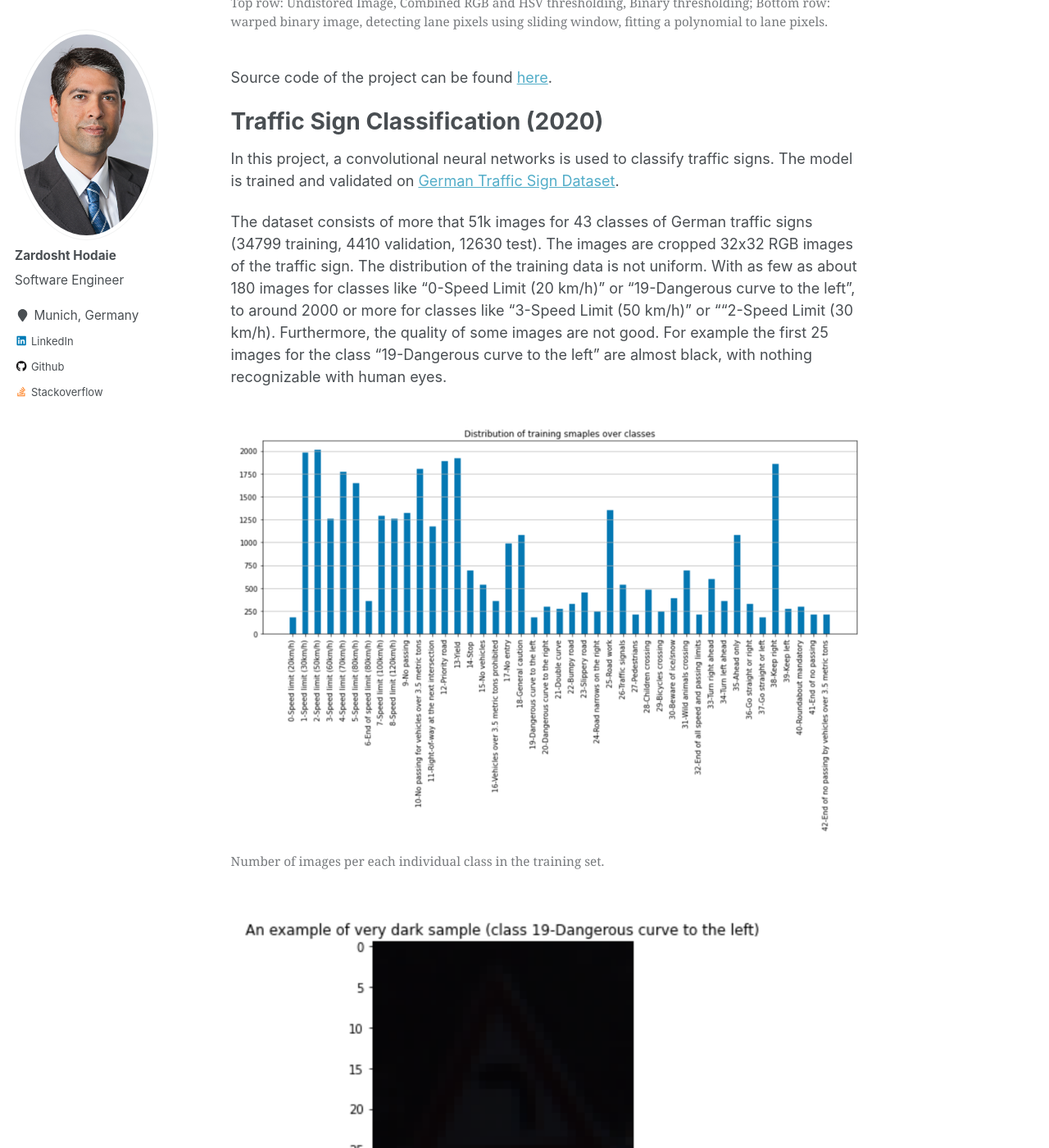
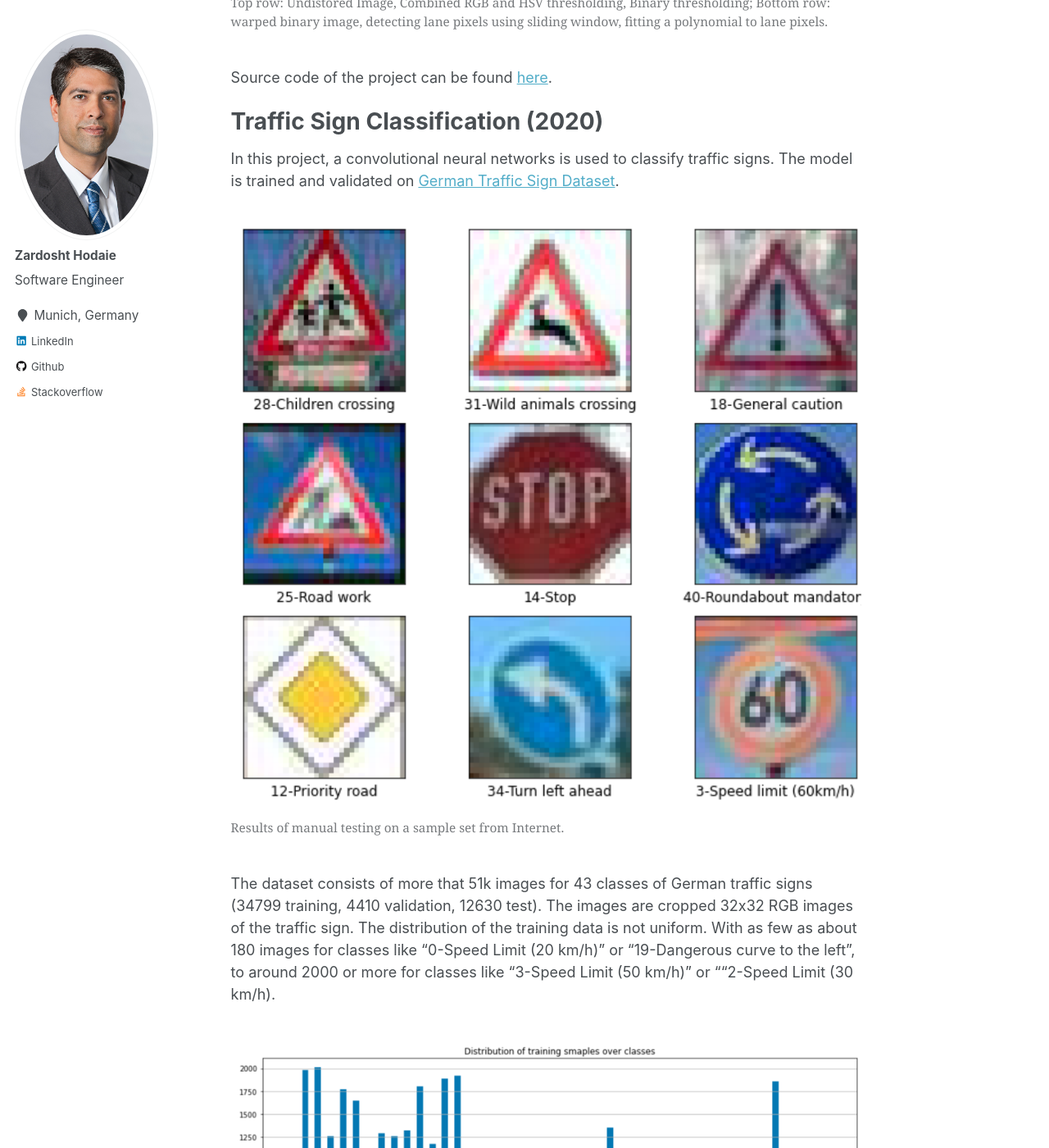
Before and after one commit to zardosht/zardosht.github.io, a Jekyll site: the page built from _pages/projects.md, in a window 1280 px wide and 1400 px high, scrolled down 5952 px. Shown: the whole window at 82% size. Built offline with Jekyll 4.4.1, drawn with Linux system fonts in a browser that asks for light colours; nearby versions of some CDN libraries; some of the changed text lies outside the part shown.

```diff
--- a/_pages/projects.md
+++ b/_pages/projects.md
@@ -112,12 +112,20 @@
 
 In this project, a convolutional neural networks is used to classify traffic signs. The model is trained and validated on [German Traffic Sign Dataset](http://benchmark.ini.rub.de/?section=gtsrb&subsection=dataset).
 
-The dataset consists of more that 51k images for 43 classes of German traffic signs (34799 training, 4410 validation, 12630 test). The images are cropped 32x32 RGB images of the traffic sign. The distribution of the training data is not uniform. With as few as about 180 images for classes like "0-Speed Limit (20 km/h)" or "19-Dangerous curve to the left", to around 2000 or more for classes like "3-Speed Limit (50 km/h)" or ""2-Speed Limit (30 km/h). Furthermore, the quality of some images are not good. For example the first 25 images for the class "19-Dangerous curve to the left" are almost black, with nothing recognizable with human eyes.
+<figure>
+  <img src="{{site.url}}/images/projects/traffic_sign_classifier/results.png" alt="Results of manual testing on a sample set from Internet."/>
+  <figcaption>Results of manual testing on a sample set from Internet.</figcaption>
+</figure>
+
+The dataset consists of more that 51k images for 43 classes of German traffic signs (34799 training, 4410 validation, 12630 test). The images are cropped 32x32 RGB images of the traffic sign. The distribution of the training data is not uniform. With as few as about 180 images for classes like "0-Speed Limit (20 km/h)" or "19-Dangerous curve to the left", to around 2000 or more for classes like "3-Speed Limit (50 km/h)" or ""2-Speed Limit (30 km/h).
 
 <figure>
   <img src="{{site.url}}/images/projects/traffic_sign_classifier/training_set_distribution.png" alt="Training set distribution over classes."/>
   <figcaption>Number of images per each individual class in the training set.</figcaption>
 </figure>
+
+Also the quality of sample images differs a lot. Some images have very good lighting, are clear and sharp, and occlusion free. Some samples are very dark, are partially occluded, have noise (like stickers attached on the sign). The following figure is an example of a very dark sample, that is practically unrecognizable for human eye:
+
 
 <figure>
   <img src="{{site.url}}/images/projects/traffic_sign_classifier/poor_sample.png" alt="A sample not recognizable with human eyes."/>
@@ -126,14 +134,6 @@
 
 
 I adapted LeNet for RGB images and number of classes in the traffic sign database. The model achieved good results for project requirements (96% accuracy on test set; project requirement was at least 93% accuracy on test set).
-
-Figure below shows the results of manual testing on a set of images downloaded from Internet:
-
-<figure>
-  <img src="{{site.url}}/images/projects/traffic_sign_classifier/results.png" alt="Results of manual testing on a sample set from Internet."/>
-  <figcaption>Results of manual testing on a sample set from Internet.</figcaption>
-</figure>
-
 
 The source code of the project can be found [here](https://github.com/zardosht/Traffic_Sign_Classifier_SDCP3)
 
```
